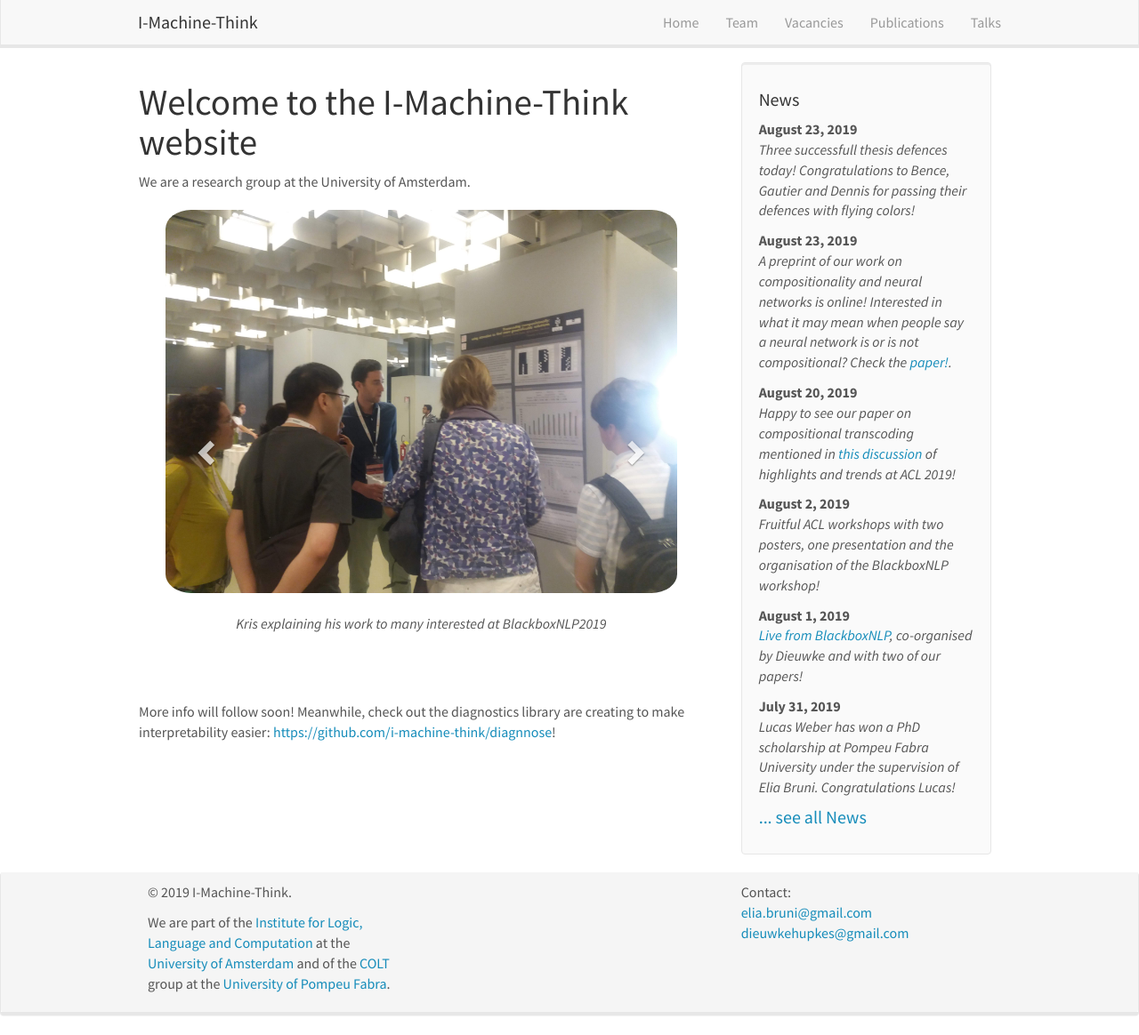
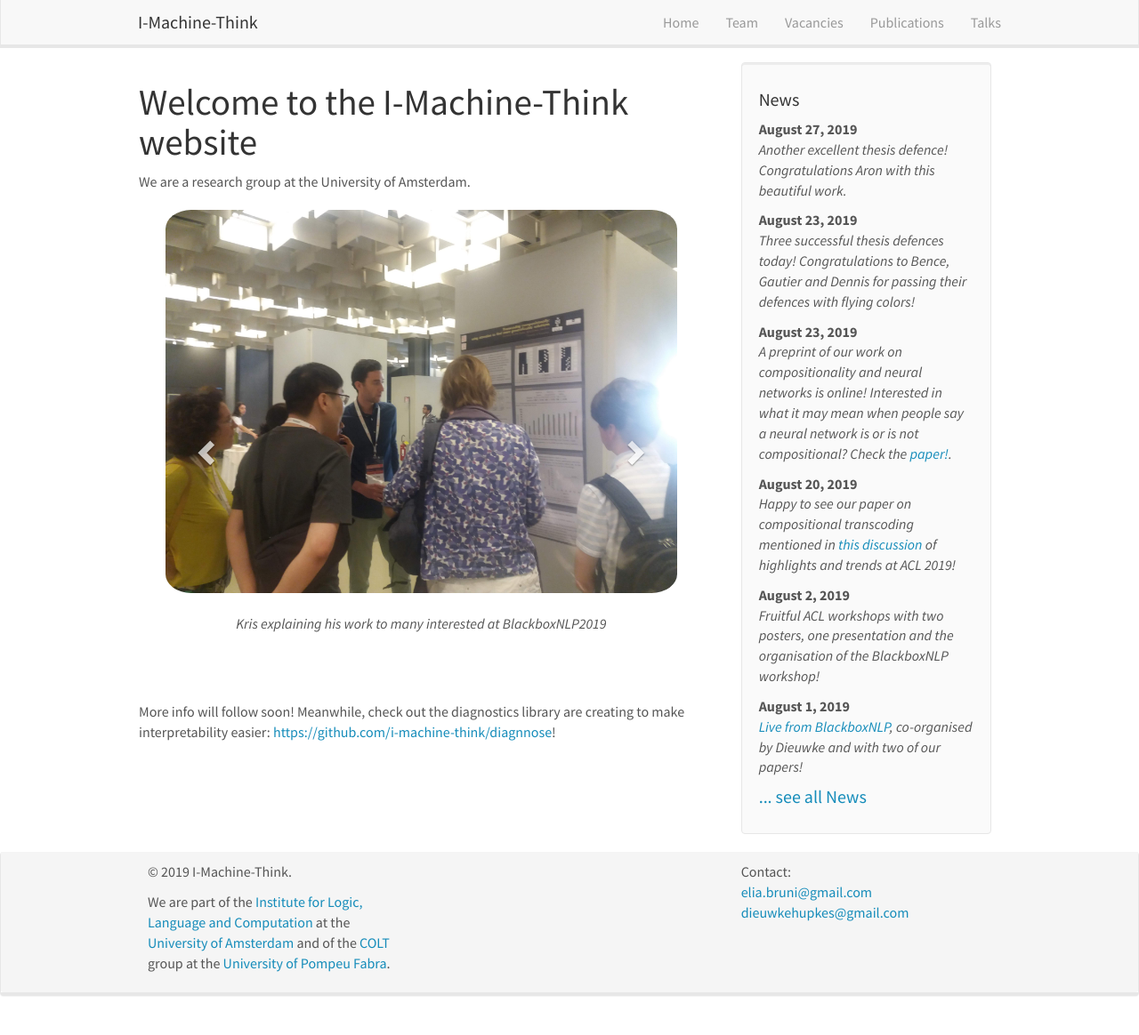
Before and after one commit to i-machine-think/i-machine-think.github.io, a Jekyll site: the page built from _pages/home.md, in a window 1280 px wide and 1164 px high. Shown: the whole window at 89% size. Built offline with Jekyll 4.4.1, drawn with Linux system fonts in a browser that asks for light colours; nearby versions of some CDN libraries.

Commit message:
Add Aron defence to news

```diff
--- a/_data/news.yml
+++ b/_data/news.yml
@@ -1,5 +1,9 @@
+- date: "August 27, 2019"
+  headline: "Another excellent thesis defence! Congratulations Aron with this beautiful work."
+  image: aron_defence.jpg
+
 - date: "August 23, 2019"
-  headline: "Three successfull thesis defences today! Congratulations to Bence, Gautier and Dennis for passing their defences with flying colors!"
+  headline: "Three successful thesis defences today! Congratulations to Bence, Gautier and Dennis for passing their defences with flying colors!"
   image: bence_defence.jpeg
   image2: dennis_defence.jpeg
   image3: gautier_defence.jpeg
--- a/_data/slider.yml
+++ b/_data/slider.yml
@@ -14,8 +14,8 @@
   image: bence_defence.jpeg
   first:
 
-- text: Dennis defending his master thesis work
-  image: dennis_defence.jpeg
+- text: Aron defending his master thesis work
+  image: aron_defence.jpg
   first:
 
 - text: Dieuwke Hupkes presenting on emerging languages at <a href="http://www.lel.ed.ac.uk/cle/index.php/ielc2019/">IECL</a> in Edinburgh
```
Also changed, not shown: images/news/aron_defence.jpg (added).
